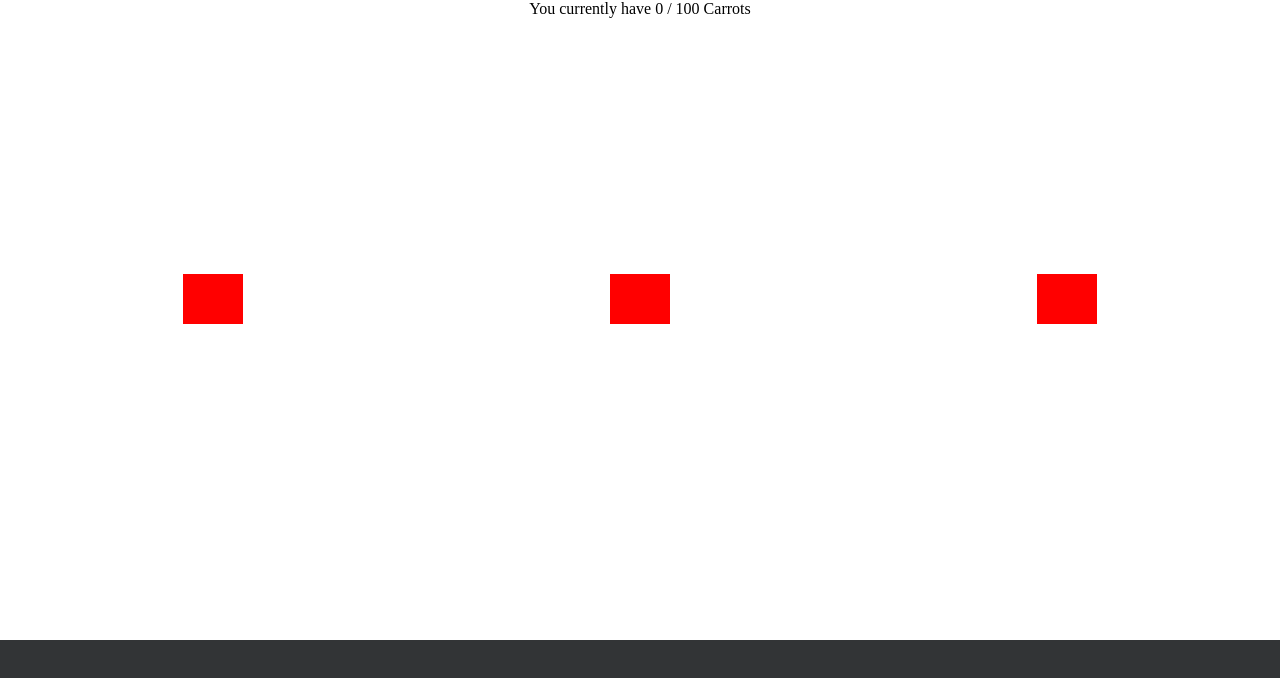
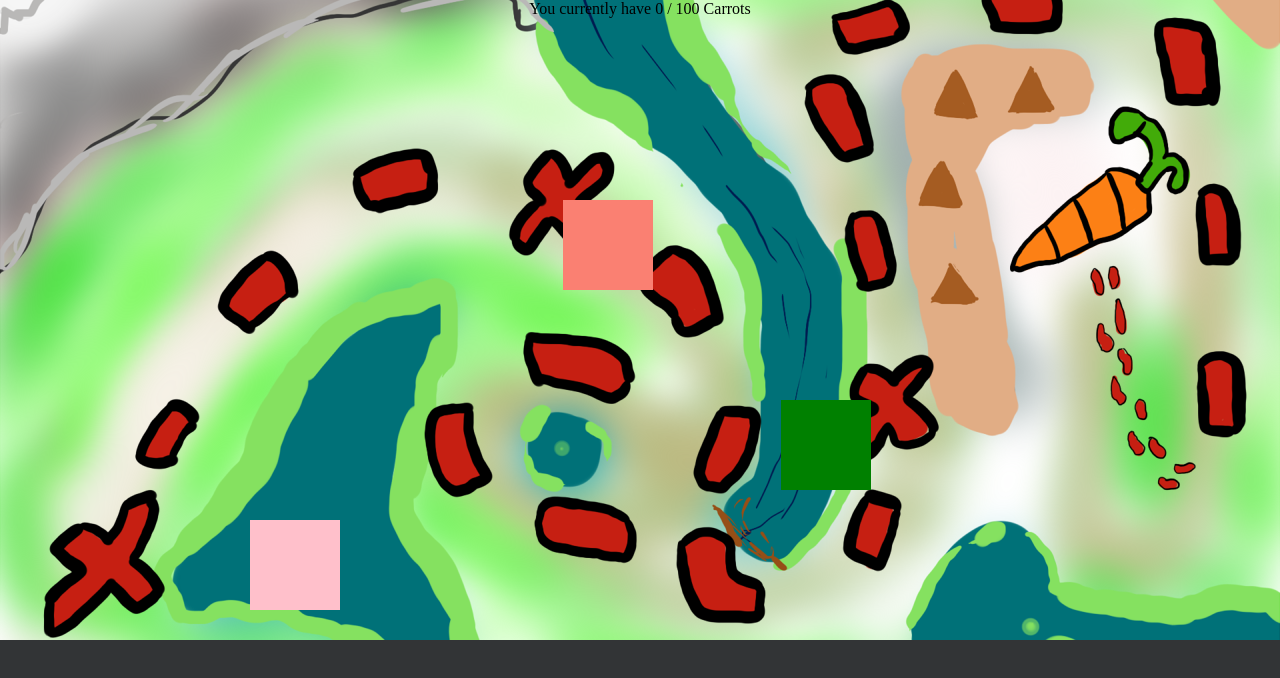
Before and after one commit to Shaddowa/Game, a plain HTML site: page index.html in a window 1280 px wide. Both pictures are taken after a click on the button "Start Game". Drawn offline with Linux system fonts and the light colour scheme.

Commit message:
map & background

```diff
--- a/Css/style.css
+++ b/Css/style.css
@@ -29,13 +29,15 @@ html body{
 
 
 
+
+
 #startGame{
     background-color: blue;
     outline: none;
     width: 25%;
     height: 8%;
     margin: 0 auto;
-    margin-top: 10%;
+    margin-top: 0.5%;
     color: white;
     font-family: -apple-system, BlinkMacSystemFont, 'Segoe UI', Roboto, Oxygen, Ubuntu, Cantarell, 'Open Sans', 'Helvetica Neue', sans-serif;
     font-weight: bold;
--- a/Js/Controlls.js
+++ b/Js/Controlls.js
@@ -5,6 +5,8 @@ var startButton = document.getElementById("startGame");
 var contentEl = document.querySelector(".content")
 var howToButton = document.querySelector(".button");
 var returnButton = document.createElement("button");
+
+
 
 
 //Events
--- a/Js/WorldSelection.js
+++ b/Js/WorldSelection.js
@@ -2,6 +2,7 @@
 var playerTotalCarrotCount = 0;
 
 function createWorld() {
+    canvasEl.style.backgroundImage = "url(img/map.png)";
 
     var stats = document.createElement("label");
     stats.id = "stats";
@@ -11,14 +12,50 @@ function createWorld() {
     contentEl.appendChild(stats);
 
     //World section
-    var worldEl = document.createElement("div");
-    worldEl.style.display = "flex";
-    worldEl.style.flexDirection = "row";
 
+
+    var worldOne = document.createElement("div");
+    worldOne.id = "world1";
+    worldOne.className = "world";
+    worldOne.style.height = "90px";
+    worldOne.style.width = "90px";
+    worldOne.style.position = "absolute";
+    worldOne.style.top = "65%";
+    worldOne.style.left = "19.5%";
+    worldOne.style.backgroundColor = "pink";
+    worldOne.addEventListener("click", loadWorld)
+    contentEl.appendChild(worldOne);
+
+
+    var worldTwo = document.createElement("div");
+    worldTwo.id = "world2";
+    worldTwo.className = "world";
+    worldTwo.style.height = "90px";
+    worldTwo.style.width = "90px";
+    worldTwo.style.position = "absolute";
+    worldTwo.style.top = "25%"
+    worldTwo.style.left = "44%"
+    worldTwo.style.backgroundColor = "salmon";
+    worldTwo.addEventListener("click", loadWorld);
+    contentEl.appendChild(worldTwo);
+
+    var worldThree = document.createElement("div");
+    worldThree.id = "world3";
+    worldThree.className = "world";
+    worldThree.style.height = "90px";
+    worldThree.style.width = "90px";
+    worldThree.style.position = "absolute";
+    worldThree.style.top = "50%";
+    worldThree.style.left = "61%";
+    worldThree.style.backgroundColor = "green";
+    worldThree.addEventListener("click", loadWorld);
+    contentEl.appendChild(worldThree);
+
+    /*
 
     for (var i = 0; i < worlds.length; i++) {
 
-        var thisWorld = new world(i, worlds[i] + "world");
+
         var divWorld = document.createElement("div");
         divWorld.className = "world";
         divWorld.style.width = "60px";
@@ -29,11 +66,15 @@ function createWorld() {
         divWorld.id = thisWorld.lvl;
         divWorld.addEventListener("click", loadWorld);
 
-        worldEl.appendChild(divWorld);
+
         contentEl.appendChild(worldEl);
 
     }
 
+}
+
+
+*/
 }
 
 function loadWorld(e) {
@@ -41,9 +82,12 @@ function loadWorld(e) {
     var worldEl = document.querySelectorAll(".world");
     var obj = document.getElementById("stats");
 
-    if (curretTarget.id === "0" && playerTotalCarrotCount == 0) {
+    if (curretTarget.id === "world1" && playerTotalCarrotCount == 0){
+        obj.parentNode.removeChild(obj);
+        canvasEl.style.backgroundImage = "none";
+
         enterLvl1();
-        obj.parentNode.removeChild(obj);
+
 
         for (var i = 0; i < worldEl.length; i++) {
             var currentWorld = worldEl[i];
@@ -51,17 +95,22 @@ function loadWorld(e) {
         }
 
 
-    } else if (curretTarget.id === "1" && playerTotalCarrotCount == 2) {
+    } else if (curretTarget.id === "world2" && playerTotalCarrotCount == 2){
+        canvasEl.style.backgroundImage = "none";
+        obj.parentNode.removeChild(obj);
         enterLvl2();
-        obj.parentNode.removeChild(obj);
+
 
         for (var i = 0; i < worldEl.length; i++) {
             var currentWorld = worldEl[i];
             currentWorld.parentNode.removeChild(currentWorld);
         }
-    } else if (curretTarget.id === "2" && playerTotalCarrotCount == 4) {
+
+    } else if (curretTarget.id === "world3" && playerTotalCarrotCount == 4){
+        canvasEl.style.backgroundImage = "none";
+        obj.parentNode.removeChild(obj);
         enterLvl3();
-        obj.parentNode.removeChild(obj);
+
 
         for (var i = 0; i < worldEl.length; i++) {
             var currentWorld = worldEl[i];
--- a/Js/config1.js
+++ b/Js/config1.js
@@ -145,7 +145,7 @@ function enterLvl1() {
             enemies[i][j].scopeLeft = enemyStartXValue[i][j] - EnemySet[i].range;
 
             //Lastly we give the enemies their start value
-            enemies[i][j].startXposition = enemyStartXValue[i][j].currentHp;
+            enemies[i][j].startXposition = enemyStartXValue[i][j];
 
         }
 
--- a/Js/script.js
+++ b/Js/script.js
@@ -1,3 +1,7 @@
+
+canvasEl.style.backgroundImage = "url(img/firstPicture.png)";
+canvasEl.style.backgroundRepeat = "no-repeat";
+canvasEl.style.backgroundPosition = "center";
 
 startButton.addEventListener("click", startSpill);
 howToButton.addEventListener("click", displayControls);
```
Also changed, not shown: img/firstPicture.png (added), img/map.png (added), 1 other file.
